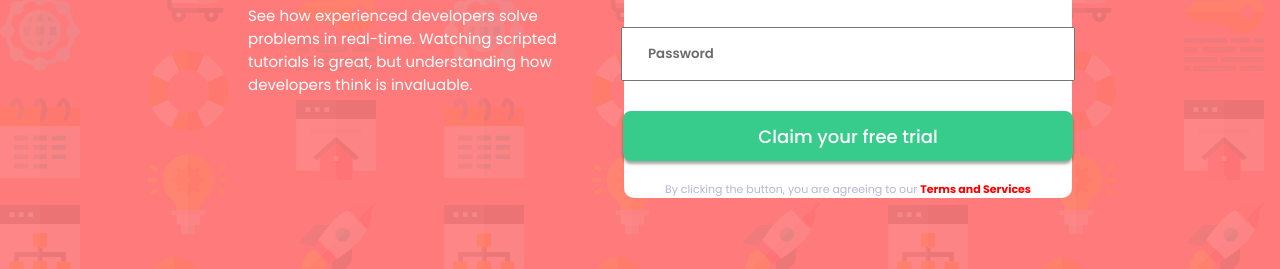
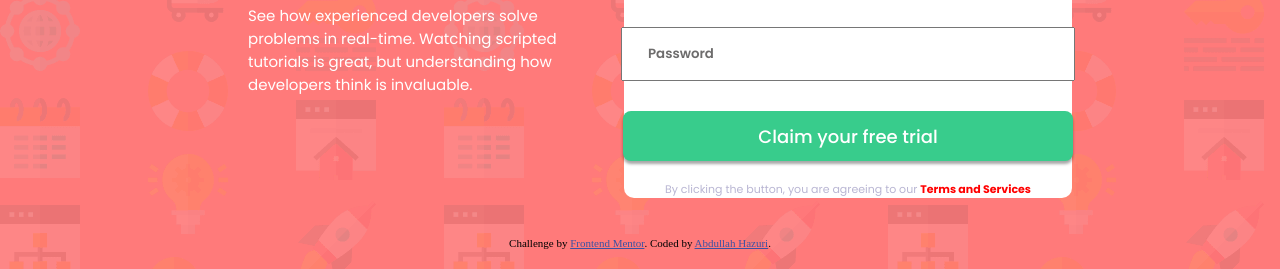
Before and after one commit to abdhazouri00/Intro-component, a plain HTML site: page index.html in a window 1280 px wide. Shown: the part 531-800 px from the top of the page. Drawn offline with Linux system fonts and the light colour scheme.

Commit message:
final final changes

```diff
--- a/index.html
+++ b/index.html
@@ -100,12 +100,12 @@
 
 
 
-  <!-- <footer>
+  <footer>
     <p class="attribution">
       Challenge by <a href="https://www.frontendmentor.io?ref=challenge" target="_blank">Frontend Mentor</a>.
-      Coded by <a href="#">Your Name Here</a>.
+      Coded by <a href="#">Abdullah Hazuri</a>.
     </p>
-  </footer> -->
+  </footer>
 
 
   <script src="main.js"></script>
--- a/style.css
+++ b/style.css
@@ -23,11 +23,19 @@
 body{
 
     display: flex;
+    flex-direction: column;
     align-items: center;
     justify-content: center;
     background: url(images/bg-intro-desktop.png);
     background-color: var(--Red);
+    min-height: 100vh;
 }
+
+footer {
+    margin-top: auto;
+    text-align: center;
+    padding: 20px;
+  }
 
 .hero{
 
```
